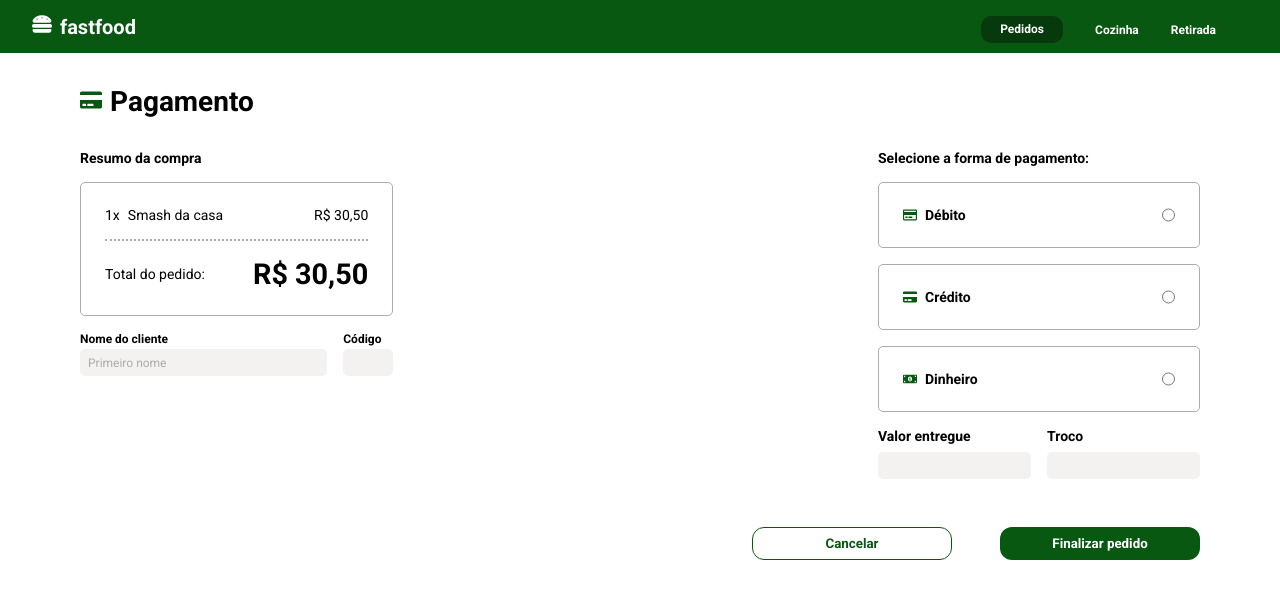
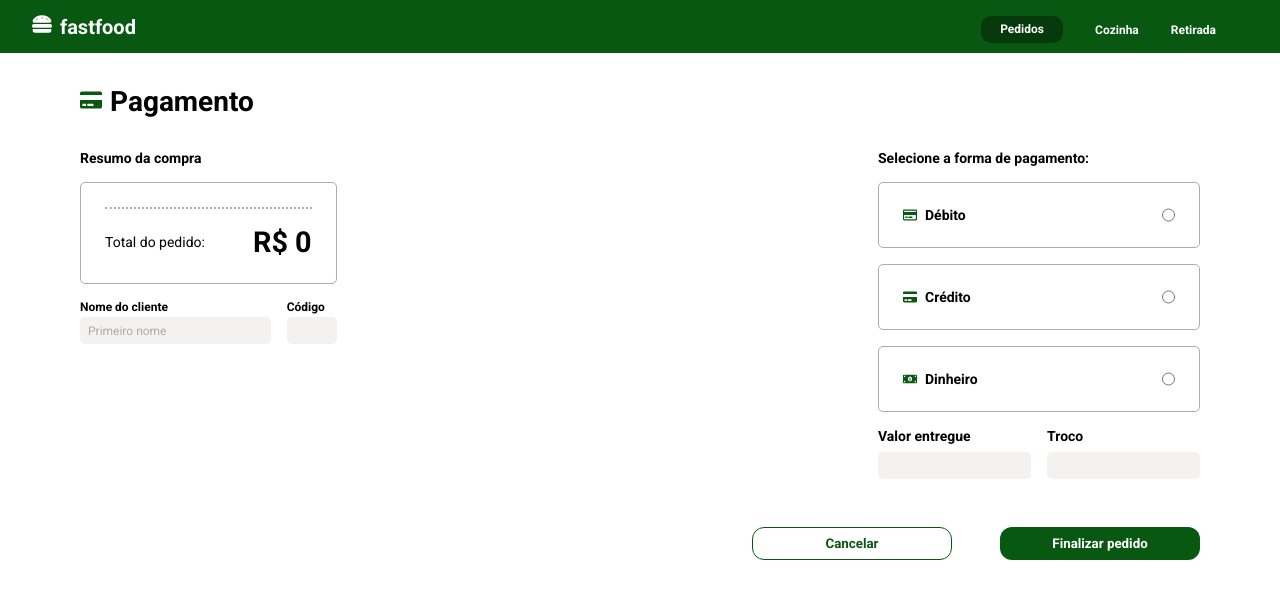
Before and after one commit to lucasveigaa/teste-devio, a React (Vite) app: page /checkout in a window 1280 px wide. Shown: the top 598 px of the page. Built offline with nearby package versions, Linux system fonts and the light colour scheme.

Commit message:
feat: using cart info on checkout page

```diff
--- a/src/components/ModalRequest/index.tsx
+++ b/src/components/ModalRequest/index.tsx
@@ -46,6 +46,7 @@ export function ModalRequest({
   function handleAddToCart(product: ProductProps) {
     addToCart(product);
     closeModal();
+    setAmountProduct(1);
   }
 
   return (
--- a/src/pages/Checkout/index.tsx
+++ b/src/pages/Checkout/index.tsx
@@ -1,4 +1,6 @@
+import { useContext } from 'react';
 import { FaCreditCard, FaMoneyBillAlt, FaRegCreditCard } from 'react-icons/fa';
+import { CartContext } from '../../contexts/CartContext';
 import {
   ButtonFinalizeCheckout,
   ClienteInfos,
@@ -16,6 +18,13 @@ import {
 } from './styles';
 
 export function Checkout() {
+  const { cart } = useContext(CartContext);
+
+  const totalCartValue = cart.reduce(
+    (acum, item) => acum + item.amountProduct * item.price,
+    0,
+  );
+
   return (
     <Container>
       <h1>
@@ -26,16 +35,18 @@ export function Checkout() {
         <SummaryPayment>
           <strong>Resumo da compra</strong>
           <ContainerRequests>
-            <Requests>
-              <div>
-                <span className="amount">1x</span>
-                <span>Smash da casa</span>
-              </div>
-              <span>R$ 30,50</span>
-            </Requests>
+            {cart.map(item => (
+              <Requests>
+                <div>
+                  <span className="amount">{item.amountProduct}x</span>
+                  <span>{item.title}</span>
+                </div>
+                <span>R$ {item.price * item.amountProduct}</span>
+              </Requests>
+            ))}
             <ContainerTotalAmount>
               <span>Total do pedido:</span>
-              <strong>R$ 30,50</strong>
+              <strong>R$ {totalCartValue}</strong>
             </ContainerTotalAmount>
           </ContainerRequests>
           <ClienteInfos>
--- a/src/pages/Home/index.tsx
+++ b/src/pages/Home/index.tsx
@@ -1,4 +1,5 @@
 import { useContext, useState } from 'react';
+import { Link } from 'react-router-dom';
 import categoryDesserts from '../../assets/category-desserts.png';
 import categoryDrinks from '../../assets/category-drinks.png';
 import categoryHamburguer from '../../assets/category-hamburguer.png';
@@ -76,7 +77,7 @@ export function Home() {
             ))}
           </SubContainerProducts>
         </ContainerProducts>
-        {cart.length && (
+        {!!cart.length && (
           <ContainerRequests>
             {cart.map(item => (
               <Requests key={item.id}>
@@ -96,9 +97,9 @@ export function Home() {
         <ContainerButtons>
           <div>
             <CancelButton type="button">Cancelar</CancelButton>
-            <FinalizeButton onClick={() => setModalisOpen(true)} type="button">
-              Finalizar pedido
-            </FinalizeButton>
+            <Link to="/checkout">
+              <FinalizeButton type="button">Finalizar pedido</FinalizeButton>
+            </Link>
           </div>
         </ContainerButtons>
       </Container>
```
